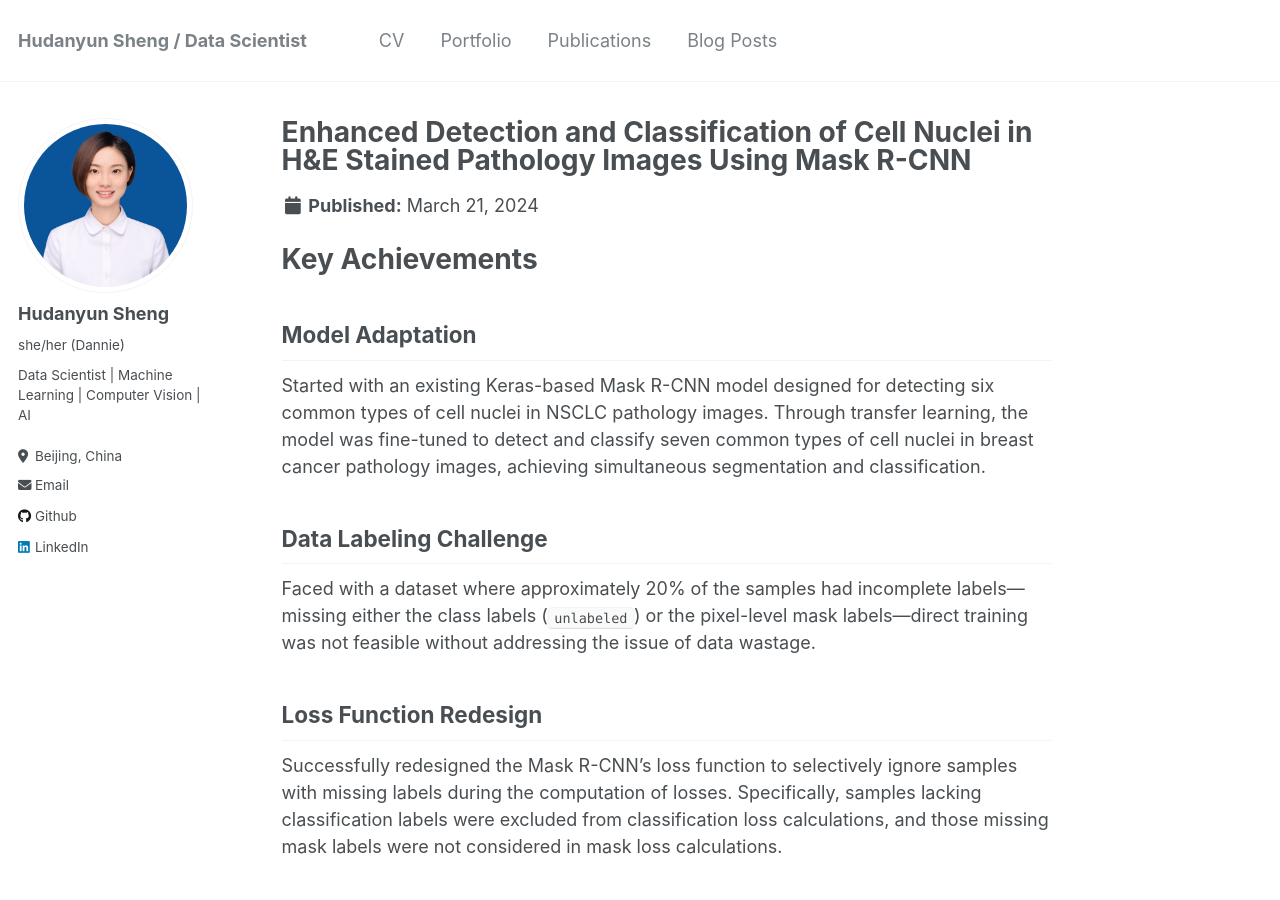
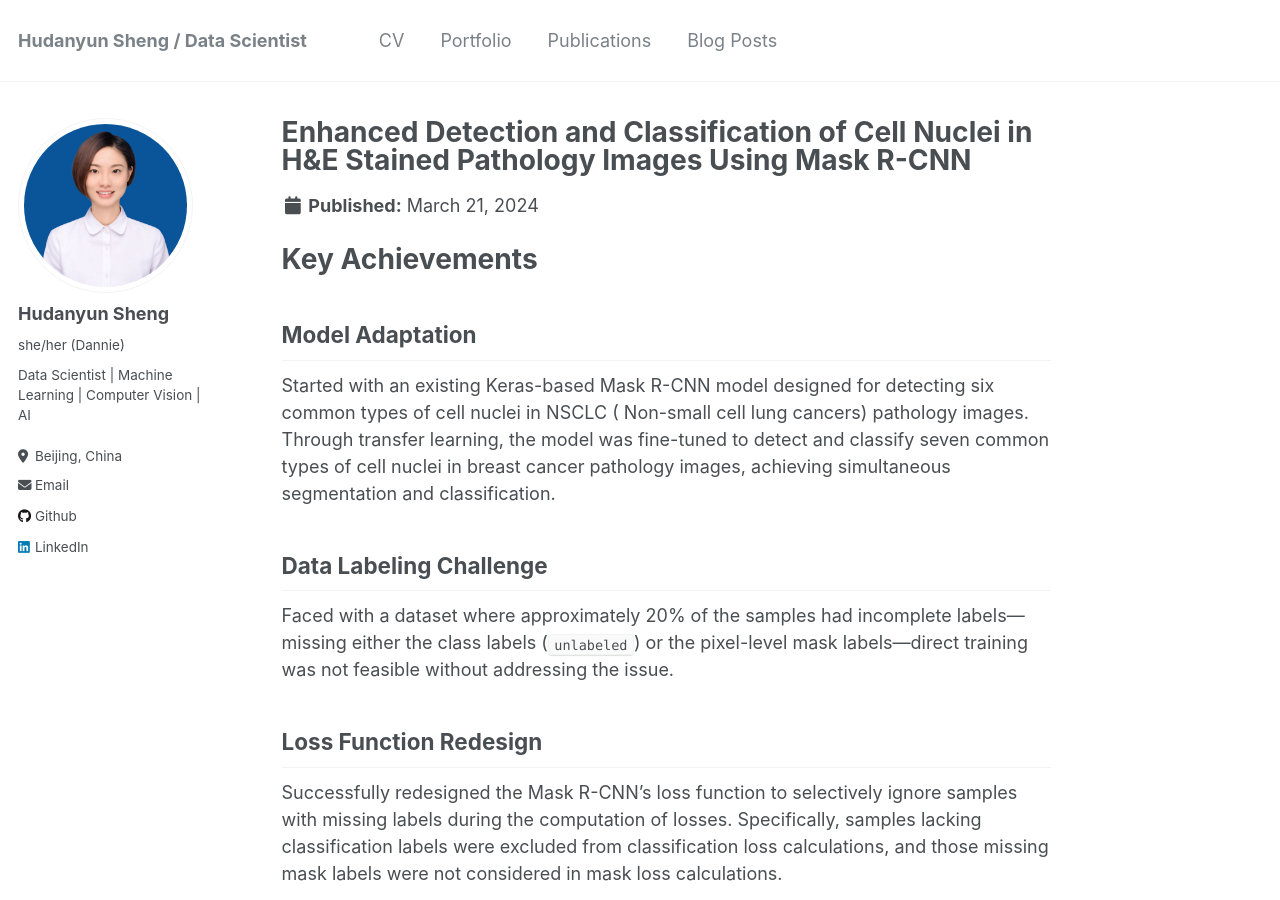
Before and after one commit to DannieSheng/DannieSheng.github.io, a Jekyll site: the page built from _portfolio/portfolio-project7.md, in a window 1280 px wide and 900 px high. Built offline with Jekyll 4.4.1, drawn with Linux system fonts in a browser that asks for light colours.

Commit message:
minor fixes

```diff
--- a/_portfolio/portfolio-project7.md
+++ b/_portfolio/portfolio-project7.md
@@ -11,12 +11,13 @@ Key Achievements
 Model Adaptation
 ------
 
-Started with an existing Keras-based Mask R-CNN model designed for detecting six common types of cell nuclei in NSCLC pathology images. Through transfer learning, the model was fine-tuned to detect and classify seven common types of cell nuclei in breast cancer pathology images, achieving simultaneous segmentation and classification.
+Started with an existing Keras-based Mask R-CNN model designed for detecting six common types of cell nuclei in NSCLC (
+Non-small cell lung cancers) pathology images. Through transfer learning, the model was fine-tuned to detect and classify seven common types of cell nuclei in breast cancer pathology images, achieving simultaneous segmentation and classification.
 
 Data Labeling Challenge
 ------
 
-Faced with a dataset where approximately 20% of the samples had incomplete labels—missing either the class labels (`unlabeled`) or the pixel-level mask labels—direct training was not feasible without addressing the issue of data wastage.
+Faced with a dataset where approximately 20% of the samples had incomplete labels—missing either the class labels (`unlabeled`) or the pixel-level mask labels—direct training was not feasible without addressing the issue.
 
 Loss Function Redesign
 ------
```
Also changed, not shown: _portfolio/portfolio-project8.md (+1 -1 lines), _posts/2024-03-06-object-detection-algorithms.md (+14 -9 lines), 2 other files.
